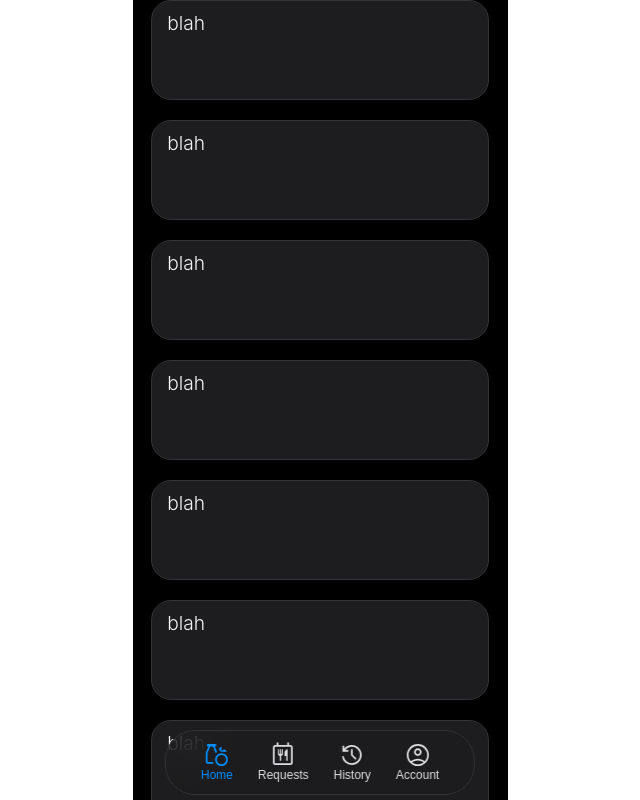
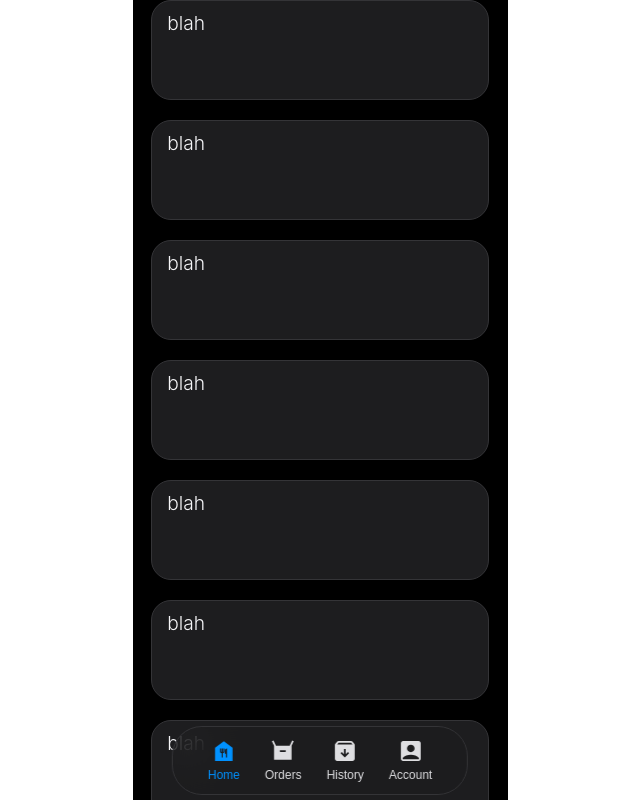
Before and after one commit to ntrappe-cmu/ThePantry, a React app in the folder frontend/: page / in a window 1280 px wide. Shown: the whole page, without its empty margins (320-960 px from the left). Built offline with nearby package versions, Linux system fonts and the light colour scheme; the HTML template or start-up script is replaced by a standard one; a web font is replaced by a local one.

Commit message:
swapped out icons

```diff
--- a/frontend/src/components/menu-bar.jsx
+++ b/frontend/src/components/menu-bar.jsx
@@ -1,7 +1,7 @@
 /**
  * MenuBar Component
  *
- * A responsive navigation menu bar that displays navigation options (Home, Requests, History, Account).
+ * A responsive navigation menu bar that displays navigation options (Home, orders, History, Account).
  * Features:
  * - State management for current active view
  * - Custom DOM event dispatching for cross-component communication
@@ -58,7 +58,7 @@ const MenuBarOption = styled.button`
     color: inherit;
     font-size: 0.9em;
     font-weight: 400;
-    margin-top: -4px;
+    margin-top: var(--menu-icon-text-gap);
   }
 
   svg {
@@ -94,7 +94,7 @@ function MenuBar() {
    * Updates the internal view state and dispatches a custom DOM event
    * to allow other components to react to view changes
    *
-   * @param {string} v - The view name (e.g., 'home', 'requests', 'history', 'account')
+   * @param {string} v - The view name (e.g., 'home', 'orders', 'history', 'account')
    */
   const handleClick = (v) => {
     // Update internal state
@@ -110,22 +110,28 @@ function MenuBar() {
     <StyledMenuBarWrapper className={'menu-bar'}>
       {/* Home Navigation Button */}
       <MenuBarOption className={`menu-option-home ${view === 'home' ? 'selected' : ''}`} onClick={() => handleClick('home')}>
-            <svg xmlns="http://www.w3.org/2000/svg" viewBox="0 -960 960 960"><path d="M640-100q-91.54 0-155.77-64.23T420-320q0-91.54 64.23-155.77T640-540q91.54 0 155.77 64.23T860-320q0 91.54-64.23 155.77T640-100Zm0-60q66 0 113-47t47-113q0-66-47-113t-113-47q-66 0-113 47t-47 113q0 66 47 113t113 47Zm-467.69-20Q142-180 121-201q-21-21-21-51.31v-289.38q0-8 2.27-17.16 2.27-9.15 5.27-17.15l84.62-191.69h-19.08q-15.08 0-24.46-9.39-9.39-9.38-9.39-24.46v-24.61q0-15.08 9.39-24.46Q158-860 173.08-860h253.84q15.08 0 24.46 9.39 9.39 9.38 9.39 24.46v24.61q0 15.08-9.39 24.46-9.38 9.39-24.46 9.39h-19.08l82.93 188.92q-13.62 7.31-26.19 16-12.58 8.69-24.12 19.62l-97.08-224.54h-86.76L160-545.15v292.84q0 5.39 3.46 8.85t8.85 3.46h178.46q3.85 16 10.23 31.31 6.39 15.3 14.92 28.69H172.31ZM640-587.69q-33.92-3.46-56.96-28.42Q560-641.08 560-676.15q0-35.08 23.04-60.04T640-764.61v176.92q3.46-33.92 28.42-56.96t60.04-23.04q35.08 0 60.04 23.04t28.42 56.96H640Z"/></svg>            <h3>Home</h3>
+        {/* <svg xmlns="http://www.w3.org/2000/svg" viewBox="0 -960 960 960"><path d="M640-100q-91.54 0-155.77-64.23T420-320q0-91.54 64.23-155.77T640-540q91.54 0 155.77 64.23T860-320q0 91.54-64.23 155.77T640-100Zm0-60q66 0 113-47t47-113q0-66-47-113t-113-47q-66 0-113 47t-47 113q0 66 47 113t113 47Zm-467.69-20Q142-180 121-201q-21-21-21-51.31v-289.38q0-8 2.27-17.16 2.27-9.15 5.27-17.15l84.62-191.69h-19.08q-15.08 0-24.46-9.39-9.39-9.38-9.39-24.46v-24.61q0-15.08 9.39-24.46Q158-860 173.08-860h253.84q15.08 0 24.46 9.39 9.39 9.38 9.39 24.46v24.61q0 15.08-9.39 24.46-9.38 9.39-24.46 9.39h-19.08l82.93 188.92q-13.62 7.31-26.19 16-12.58 8.69-24.12 19.62l-97.08-224.54h-86.76L160-545.15v292.84q0 5.39 3.46 8.85t8.85 3.46h178.46q3.85 16 10.23 31.31 6.39 15.3 14.92 28.69H172.31ZM640-587.69q-33.92-3.46-56.96-28.42Q560-641.08 560-676.15q0-35.08 23.04-60.04T640-764.61v176.92q3.46-33.92 28.42-56.96t60.04-23.04q35.08 0 60.04 23.04t28.42 56.96H640Z"/></svg> */}
+        <svg xmlns="http://www.w3.org/2000/svg" viewBox="0 -960 960 960"><path d="M406.15-253.08h36.93v-147.69q23.07 0 39.23-16.15 16.15-16.16 16.15-39.23v-110.77h-36.92v110.77h-18.46v-110.77h-36.93v110.77h-18.46v-110.77h-36.92v110.77q0 23.07 16.15 39.23 16.16 16.15 39.23 16.15v147.69Zm147.7 0h36.92v-313.84q-30.31 0-52.08 21.69t-21.77 52.15v110.77h36.93v129.23ZM180-140v-450l300-225.38L780-590v450H180Z"/></svg>
+        <h3>Home</h3>
       </MenuBarOption>
 
-        {/* Requests Navigation Button */}
-        <MenuBarOption className={`menu-option-requests ${view == 'requests' ? 'selected' : ''}`} onClick={() => handleClick('requests')}>
-            <svg xmlns="http://www.w3.org/2000/svg" viewBox="0 -960 960 960"><path d="M212.31-140Q182-140 161-161q-21-21-21-51.31v-535.38Q140-778 161-799q21-21 51.31-21h55.38v-84.61h61.54V-820h303.08v-84.61h60V-820h55.38Q778-820 799-799q21 21 21 51.31v535.38Q820-182 799-161q-21 21-51.31 21H212.31ZM760-212.31v-535.38q0-4.62-3.85-8.46-3.84-3.85-8.46-3.85H212.31q-4.62 0-8.46 3.85-3.85 3.84-3.85 8.46v535.38q0 4.62 3.85 8.46 3.84 3.85 8.46 3.85h535.38q4.62 0 8.46-3.85 3.85-3.84 3.85-8.46Zm-386.15-73.84h47.69v-159.62q24.84-6.23 41.65-26T480-517v-156.85h-35.38v149.47h-29.23v-149.47H380v149.47h-29.23v-149.47h-35.38V-517q0 25.46 16.8 45.23 16.81 19.77 41.66 26v159.62Zm223.07 0h47.69v-387.31q-45.38 1.92-76.53 35-31.16 33.08-31.16 78.46v113.85h60v160ZM200-212.31V-200v-560V-212.31Z"/></svg>            <h3>Requests</h3>
+      {/* Orders Navigation Button */}
+      <MenuBarOption className={`menu-option-orders ${view == 'orders' ? 'selected' : ''}`} onClick={() => handleClick('orders')}>
+        {/* <svg xmlns="http://www.w3.org/2000/svg" viewBox="0 -960 960 960"><path d="M212.31-140Q182-140 161-161q-21-21-21-51.31v-535.38Q140-778 161-799q21-21 51.31-21h55.38v-84.61h61.54V-820h303.08v-84.61h60V-820h55.38Q778-820 799-799q21 21 21 51.31v535.38Q820-182 799-161q-21 21-51.31 21H212.31ZM760-212.31v-535.38q0-4.62-3.85-8.46-3.84-3.85-8.46-3.85H212.31q-4.62 0-8.46 3.85-3.85 3.84-3.85 8.46v535.38q0 4.62 3.85 8.46 3.84 3.85 8.46 3.85h535.38q4.62 0 8.46-3.85 3.85-3.84 3.85-8.46Zm-386.15-73.84h47.69v-159.62q24.84-6.23 41.65-26T480-517v-156.85h-35.38v149.47h-29.23v-149.47H380v149.47h-29.23v-149.47h-35.38V-517q0 25.46 16.8 45.23 16.81 19.77 41.66 26v159.62Zm223.07 0h47.69v-387.31q-45.38 1.92-76.53 35-31.16 33.08-31.16 78.46v113.85h60v160ZM200-212.31V-200v-560V-212.31Z"/></svg> */}
+        <svg xmlns="http://www.w3.org/2000/svg" viewBox="0 -960 960 960" ><path d="M180-180v-476l-74.15-162.31 54.3-25.53L245.69-658h468.62l85.54-185.84 54.3 25.53L780-656v476H180Zm220-270h160q12.75 0 21.37-8.63 8.63-8.63 8.63-21.38 0-12.76-8.63-21.37Q572.75-510 560-510H400q-12.75 0-21.37 8.63-8.63 8.63-8.63 21.38 0 12.76 8.63 21.37Q387.25-450 400-450Z"/></svg>            <h3>Orders</h3>
       </MenuBarOption>
 
       {/* History Navigation Button */}
       <MenuBarOption className={`menu-option-history' ${view == 'history' ? 'selected' : ''}`} onClick={() => handleClick('history')}>
-            <svg xmlns="http://www.w3.org/2000/svg" viewBox="0 -960 960 960"><path d="M479.23-140q-129.92 0-226.46-85.54Q156.23-311.08 141.62-440h61.23Q218-336.38 296.12-268.19 374.23-200 479.23-200q117 0 198.5-81.5t81.5-198.5q0-117-81.5-198.5T479.23-760q-65.54 0-122.84 29.12-57.31 29.11-98.7 80.11h104.62v60H159.23v-203.08h60v94.77q48.69-57.46 116.62-89.19Q403.77-820 479.23-820q70.77 0 132.62 26.77 61.84 26.77 107.84 72.77t72.77 107.85q26.77 61.84 26.77 132.61 0 70.77-26.77 132.61-26.77 61.85-72.77 107.85-46 46-107.84 72.77Q550-140 479.23-140Zm120.08-178.92L450.39-467.85V-680h59.99v187.85l131.08 131.07-42.15 42.16Z"/></svg>            <h3>History</h3>
+        {/* <svg xmlns="http://www.w3.org/2000/svg" viewBox="0 -960 960 960"><path d="M479.23-140q-129.92 0-226.46-85.54Q156.23-311.08 141.62-440h61.23Q218-336.38 296.12-268.19 374.23-200 479.23-200q117 0 198.5-81.5t81.5-198.5q0-117-81.5-198.5T479.23-760q-65.54 0-122.84 29.12-57.31 29.11-98.7 80.11h104.62v60H159.23v-203.08h60v94.77q48.69-57.46 116.62-89.19Q403.77-820 479.23-820q70.77 0 132.62 26.77 61.84 26.77 107.84 72.77t72.77 107.85q26.77 61.84 26.77 132.61 0 70.77-26.77 132.61-26.77 61.85-72.77 107.85-46 46-107.84 72.77Q550-140 479.23-140Zm120.08-178.92L450.39-467.85V-680h59.99v187.85l131.08 131.07-42.15 42.16Z"/></svg>             */}
+        <svg xmlns="http://www.w3.org/2000/svg" viewBox="0 -960 960 960"><path d="m480-256.16 146.15-146.15L584-444.46l-74 74v-178h-60v178l-74-74-42.15 42.15L480-256.16ZM215.39-140q-29.93 0-52.66-22.73Q140-185.46 140-215.39v-464.38q0-12.84 4.12-24.5 4.11-11.65 12.34-21.5l56.16-67.92q9.84-12.85 24.61-19.58Q252-820 268.46-820h422.31q16.46 0 31.42 6.73T747-793.69L803.54-725q8.23 9.85 12.34 21.69 4.12 11.85 4.12 24.7v463.22q0 29.93-22.73 52.66Q774.54-140 744.61-140H215.39Zm.23-563.84H744l-43.62-51.93q-1.92-1.92-4.42-3.08-2.5-1.15-5.19-1.15H268.85q-2.69 0-5.2 1.15-2.5 1.16-4.42 3.08l-43.61 51.93Z"/></svg>        <h3>History</h3>
       </MenuBarOption>
 
       {/* Account Navigation Button */}
       <MenuBarOption className={`menu-option-account' ${view == 'account' ? 'selected' : ''}`} onClick={() => handleClick('account')}>
-            <svg xmlns="http://www.w3.org/2000/svg" viewBox="0 -960 960 960"><path d="M240.92-268.31q51-37.84 111.12-59.77Q412.15-350 480-350t127.96 21.92q60.12 21.93 111.12 59.77 37.3-41 59.11-94.92Q800-417.15 800-480q0-133-93.5-226.5T480-800q-133 0-226.5 93.5T160-480q0 62.85 21.81 116.77 21.81 53.92 59.11 94.92Zm146.7-219.31Q350-525.23 350-580q0-54.77 37.62-92.38Q425.23-710 480-710q54.77 0 92.38 37.62Q610-634.77 610-580q0 54.77-37.62 92.38Q534.77-450 480-450q-54.77 0-92.38-37.62ZM480-100q-79.15 0-148.5-29.77t-120.65-81.08q-51.31-51.3-81.08-120.65Q100-400.85 100-480t29.77-148.5q29.77-69.35 81.08-120.65 51.3-51.31 120.65-81.08Q400.85-860 480-860t148.5 29.77q69.35 29.77 120.65 81.08 51.31 51.3 81.08 120.65Q860-559.15 860-480t-29.77 148.5q-29.77 69.35-81.08 120.65-51.3 51.31-120.65 81.08Q559.15-100 480-100Zm104.42-77.42q50.27-17.43 89.27-48.73-39-30.16-88.11-47Q536.46-290 480-290t-105.77 16.65q-49.31 16.66-87.92 47.2 39 31.3 89.27 48.73Q425.85-160 480-160t104.42-17.42Zm-54.5-352.66Q550-550.15 550-580t-20.08-49.92Q509.85-650 480-650t-49.92 20.08Q410-609.85 410-580t20.08 49.92Q450.15-510 480-510t49.92-20.08ZM480-580Zm0 355Z"/></svg>            <h3>Account</h3>
+        {/* <svg xmlns="http://www.w3.org/2000/svg" viewBox="0 -960 960 960"><path d="M240.92-268.31q51-37.84 111.12-59.77Q412.15-350 480-350t127.96 21.92q60.12 21.93 111.12 59.77 37.3-41 59.11-94.92Q800-417.15 800-480q0-133-93.5-226.5T480-800q-133 0-226.5 93.5T160-480q0 62.85 21.81 116.77 21.81 53.92 59.11 94.92Zm146.7-219.31Q350-525.23 350-580q0-54.77 37.62-92.38Q425.23-710 480-710q54.77 0 92.38 37.62Q610-634.77 610-580q0 54.77-37.62 92.38Q534.77-450 480-450q-54.77 0-92.38-37.62ZM480-100q-79.15 0-148.5-29.77t-120.65-81.08q-51.31-51.3-81.08-120.65Q100-400.85 100-480t29.77-148.5q29.77-69.35 81.08-120.65 51.3-51.31 120.65-81.08Q400.85-860 480-860t148.5 29.77q69.35 29.77 120.65 81.08 51.31 51.3 81.08 120.65Q860-559.15 860-480t-29.77 148.5q-29.77 69.35-81.08 120.65-51.3 51.31-120.65 81.08Q559.15-100 480-100Zm104.42-77.42q50.27-17.43 89.27-48.73-39-30.16-88.11-47Q536.46-290 480-290t-105.77 16.65q-49.31 16.66-87.92 47.2 39 31.3 89.27 48.73Q425.85-160 480-160t104.42-17.42Zm-54.5-352.66Q550-550.15 550-580t-20.08-49.92Q509.85-650 480-650t-49.92 20.08Q410-609.85 410-580t20.08 49.92Q450.15-510 480-510t49.92-20.08ZM480-580Zm0 355Z"/></svg> */}
+        <svg xmlns="http://www.w3.org/2000/svg" viewBox="0 -960 960 960"><path d="M572.08-476.38Q610-514.31 610-568.46t-37.92-92.08q-37.93-37.92-92.08-37.92t-92.08 37.92Q350-622.61 350-568.46t37.92 92.08q37.93 37.92 92.08 37.92t92.08-37.92ZM212.31-140Q182-140 161-161q-21-21-21-51.31v-535.38Q140-778 161-799q21-21 51.31-21h535.38Q778-820 799-799q21 21 21 51.31v535.38Q820-182 799-161q-21 21-51.31 21H212.31Zm-3.85-60h543.08q4.23-4.15 5.77-18.58 1.54-14.42 2.69-19.73-54-53-125.5-83.5T480-352.31q-83 0-154.5 30.5T200-238.31q1.15 5.31 2.69 19.73 1.54 14.43 5.77 18.58Z"/></svg>
+        <h3>Account</h3>
       </MenuBarOption>
     </StyledMenuBarWrapper>
   );
```
Lines whose indentation alone changed are shown as unchanged.
